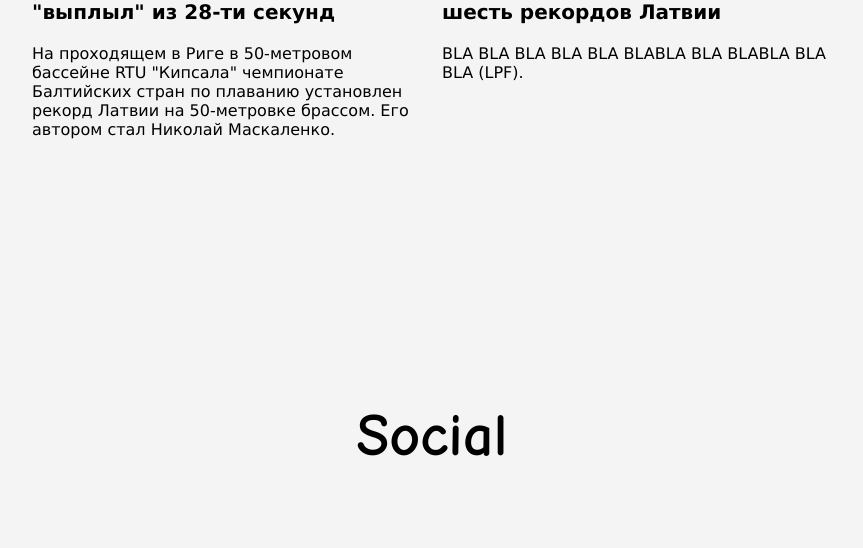
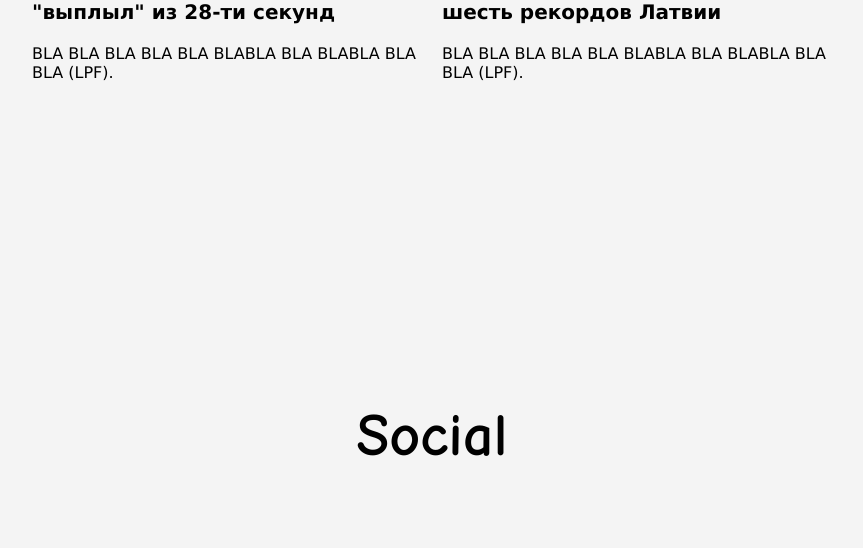
Before and after one commit to AleksandrMaskaelnko/site, a plain HTML site: page index.html in a window 1280 px wide. Shown: the part 1599-2147 px from the top of the page, without its empty margins (208-1071 px from the left). Drawn offline with Linux system fonts and the light colour scheme.

Commit message:
third commit

```diff
--- a/index.html
+++ b/index.html
@@ -31,7 +31,7 @@
                         </div>
 
                         <div id = "news2"><a href = "#" target="_blank"><img src = "images/news/news2.jpg"  width="390"  class="news_1"> <p class = "news_2">Маскаленко первым в Латвии "выплыл" из 28-ти секунд</p>
-                        <p>На проходящем в Риге в 50-метровом бассейне RTU "Кипсала" чемпионате Балтийских стран по плаванию установлен рекорд Латвии на 50-метровке брассом. Его автором стал Николай Маскаленко.</p></a>
+                        <p>BLA BLA BLA BLA BLA BLABLA BLA BLABLA BLA BLA (LPF).</p></a>
                         </div>
 
                         <div id = "news3"><a href = "#" target="_blank"><img src = "images/news/news3.jpg"  width="390"  class="news_1"><p class = "news_2">На соревнованиях в Риге побиты шесть рекордов Латвии</p><p>BLA BLA BLA BLA BLA BLABLA BLA BLABLA BLA BLA (LPF).</p></a>
```
